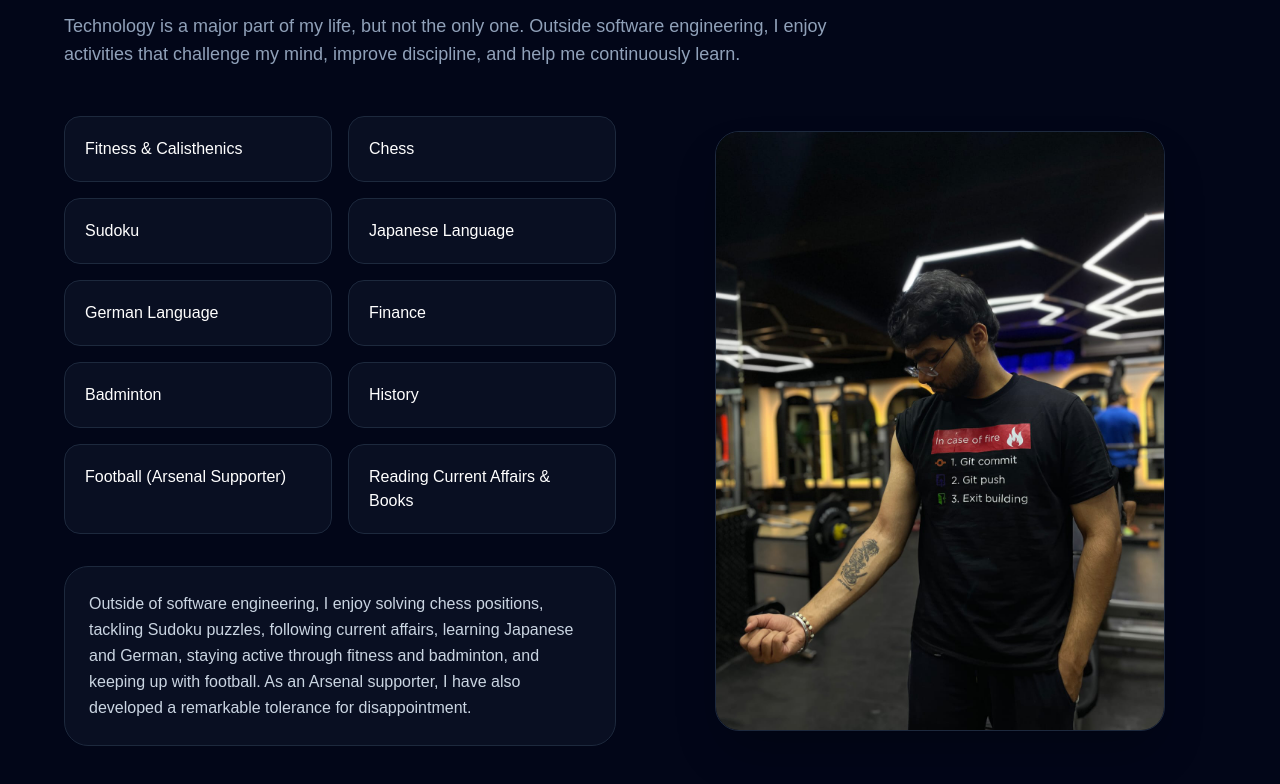
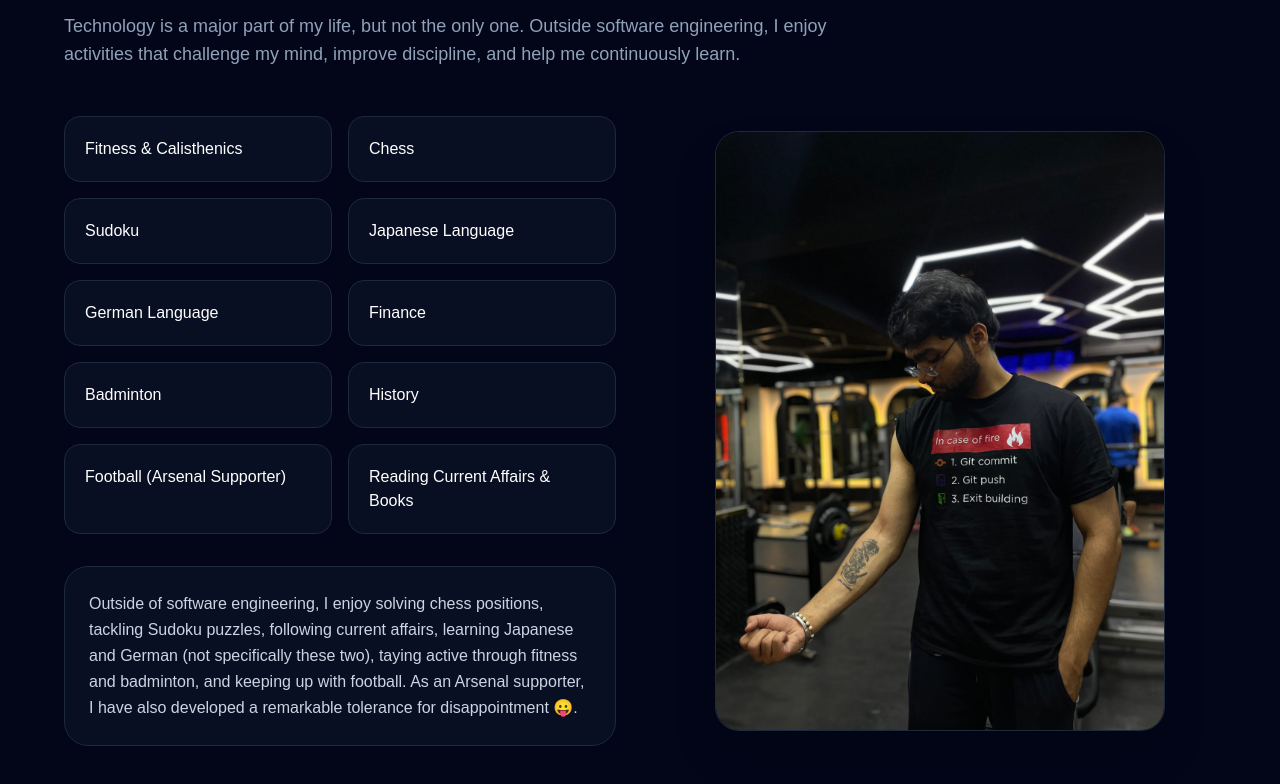
Before and after one commit to tomakazu/rishabh_malhotra_techie, a Next.js app: page / in a window 1280 px wide. Shown: the part 5218-6002 px from the top of the page. Built offline with nearby package versions, Linux system fonts and the light colour scheme.

Commit message:
Made minor changes

```diff
--- a/components/BeyondCode.tsx
+++ b/components/BeyondCode.tsx
@@ -71,10 +71,10 @@ export default function BeyondCode() {
               <p className="text-slate-300 leading-relaxed">
                 Outside of software engineering, I enjoy solving chess
                 positions, tackling Sudoku puzzles, following current
-                affairs, learning Japanese and German, staying active
-                through fitness and badminton, and keeping up with
+                affairs, learning Japanese and German (not specifically these two),
+                taying active through fitness and badminton, and keeping up with
                 football. As an Arsenal supporter, I have also developed
-                a remarkable tolerance for disappointment.
+                a remarkable tolerance for disappointment &#x1F61B;.
               </p>
             </div>
           </div>
```
